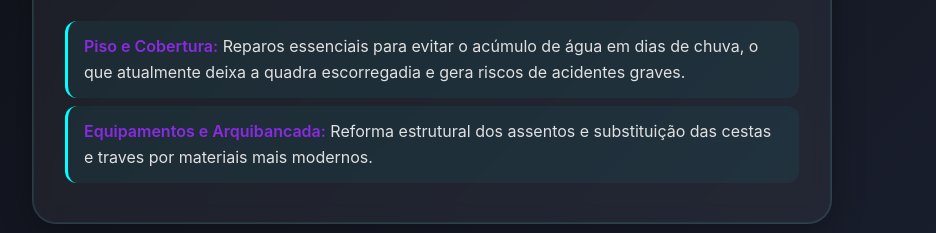
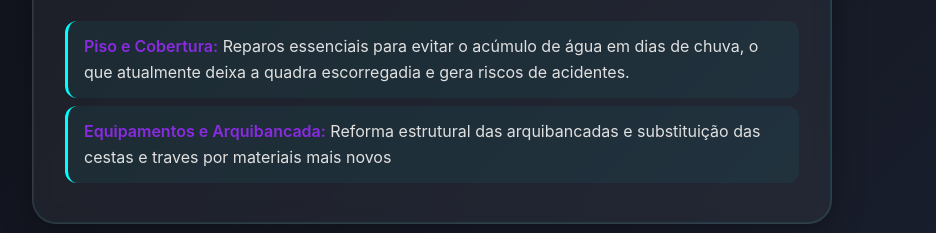
Before and after one commit to chaolyn/trabalho-inova-o-tec-e-empreend, a plain HTML site: page index.html in a window 1280 px wide. Shown: the part 825-1058 px from the top of the page, without its empty margins (208-1144 px from the left). Drawn offline with Linux system fonts and the light colour scheme.

Commit message:
Update index.html

```diff
--- a/index.html
+++ b/index.html
@@ -29,8 +29,8 @@
             <h2>Proposta de Solução</h2>
             <p>Sugerimos que a gestão direcione investimentos para a revitalização do espaço. As principais frentes de melhoria seriam:</p>
             <ul>
-                <li><strong>Piso e Cobertura:</strong> Reparos essenciais para evitar o acúmulo de água em dias de chuva, o que atualmente deixa a quadra escorregadia e gera riscos de acidentes graves.</li>
-                <li><strong>Equipamentos e Arquibancada:</strong> Reforma estrutural dos assentos e substituição das cestas e traves por materiais mais modernos.</li>
+                <li><strong>Piso e Cobertura:</strong> Reparos essenciais para evitar o acúmulo de água em dias de chuva, o que atualmente deixa a quadra escorregadia e gera riscos de acidentes.</li>
+                <li><strong>Equipamentos e Arquibancada:</strong> Reforma estrutural das arquibancadas e substituição das cestas e traves por materiais mais novos </li>
             </ul>
         </section>
     </main>
```
